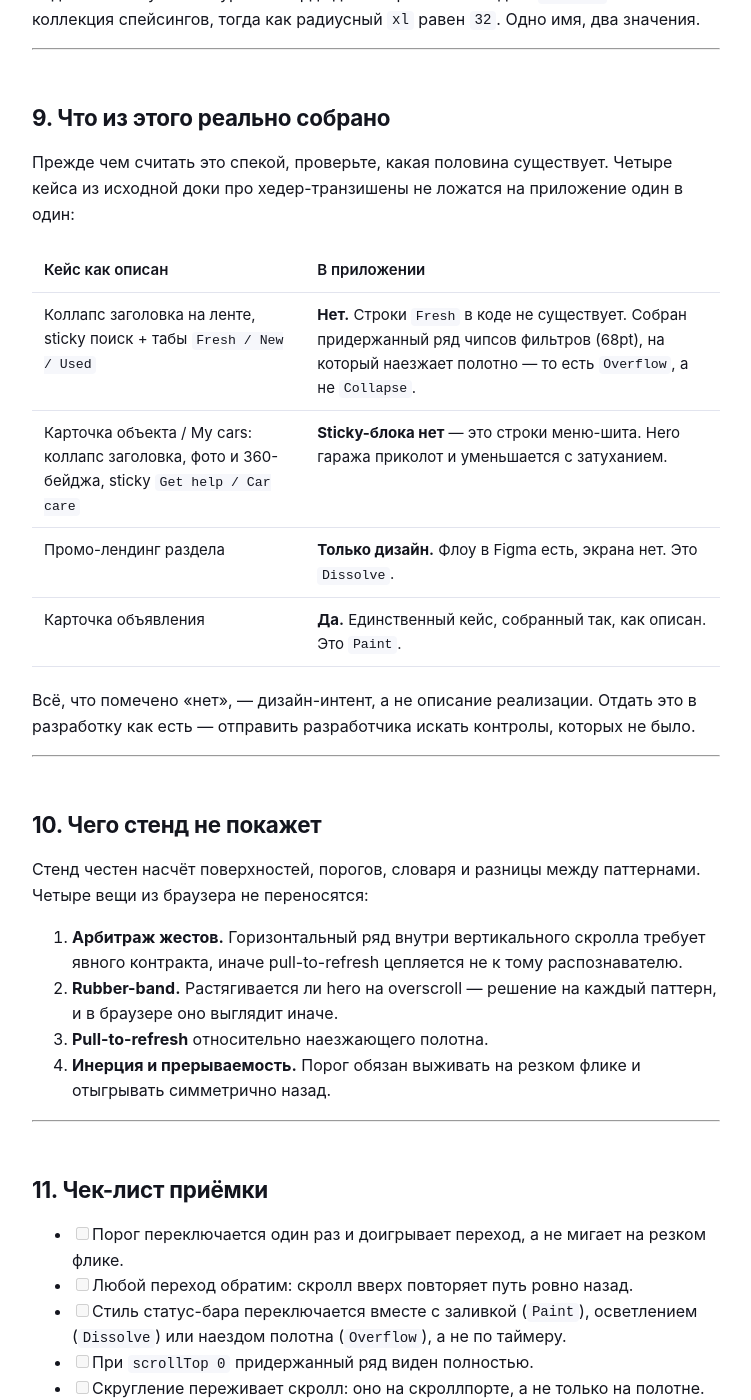
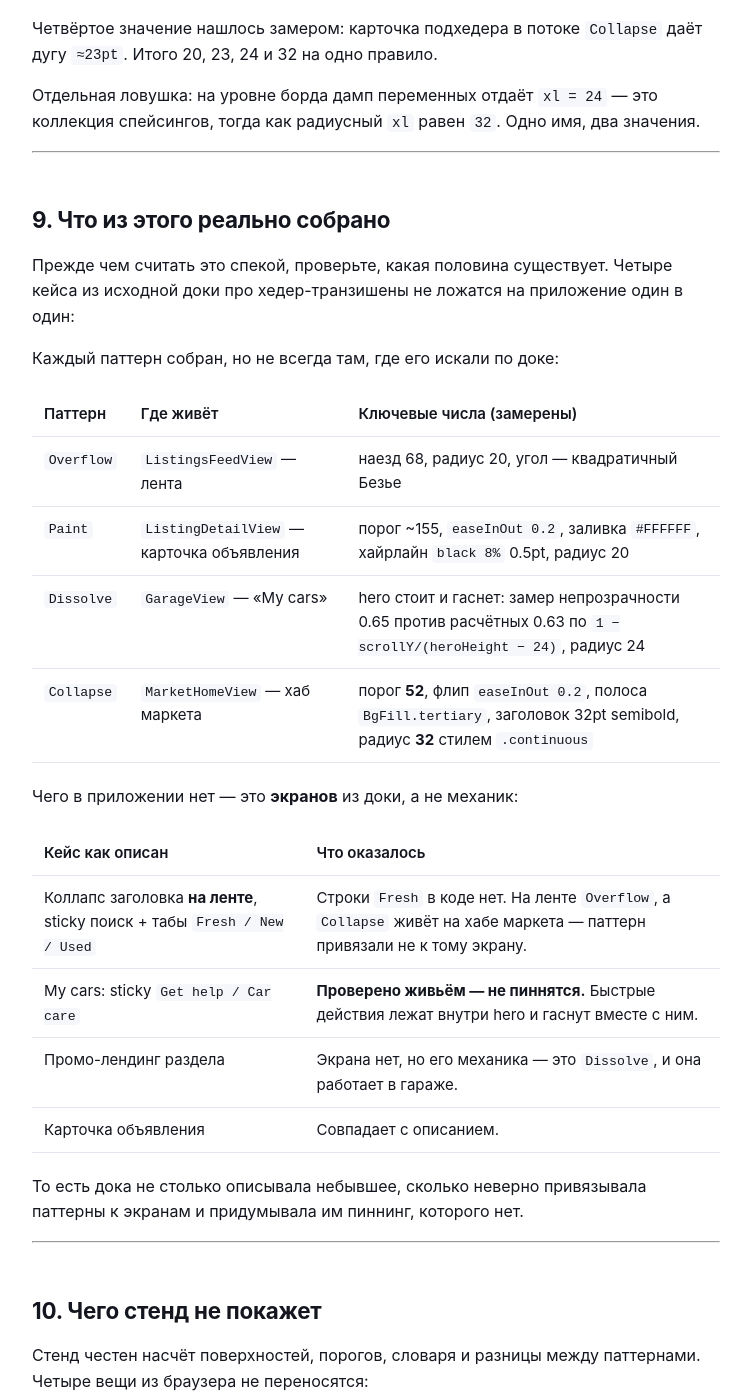
Before and after one commit to tomsvorobovich-qic/mobile-ds-guides, a Jekyll site: the page built from guides/scroll-patterns.md, in a window 1280 px wide and 1400 px high, scrolled down 7526 px. Shown: the whole window, without its empty margins (264-1015 px from the left). Built offline with Jekyll 4.4.1, drawn with Linux system fonts in a browser that asks for light colours; some of the changed text lies outside the part shown.

Commit message:
docs: all four patterns ship — verified in the simulator
Ran the remaining two on device and both claims I had written turned out
wrong. Collapse is built, in MarketHomeView rather than the feed: the
large title leaves and the screen title appears at scrollY > 52 with a
0.2s flip, the band stays tertiary, nothing pins. Dissolve is built too,
in the garage: the hero holds position and fades, and the measured
opacity of 0.65 lands on the 0.63 the formula predicts. Both badges were
wrong and are corrected.

The original doc's error was narrower than "it describes things that
don't exist" — it attached patterns to the wrong screens and invented
pinning. Verified on device: the garage's quick actions do not pin, they
fade out with the hero.

The radius pile also has a different cause than I claimed. The app uses
32 in the market hub, so the token is not ignored — but the three screens
build their corners three different ways, and circle-fitting the hub's
.continuous corner reads 23.5 instead of 32. Part of "20/23/24/32" is one
value measured with the wrong curve model, not four values.

Co-Authored-By: Claude Opus 5 <noreply@anthropic.com>

````diff
--- a/guides/scroll-patterns.md
+++ b/guides/scroll-patterns.md
@@ -26,7 +26,8 @@ title: Хедер и поверхности
 | **Collapse** | ничего, полоса не менялась | есть | порог для заголовка в навбаре |
 
 
-`Collapse` описан в исходной доке, но в приложении не собран — см. раздел 9.
+Все четыре собраны в приложении — см. раздел 9. Проверено прогоном в симуляторе,
+а не чтением кода.
 
 Эти четыре слова — единственные имена паттернов. Ими называем фреймы и варианты
 в Figma, классы и константы в коде, разделы здесь. Имя описывает механику, а не
@@ -92,7 +93,9 @@ isScrolled = (scrollY - 130) / 50 > 0.5      // порог ~155
 progress = clamp(scrollY / heroTravel, 0, 1)   // hero.opacity = 1 - progress
 ```
 
-- Hero — слой вне скроллящегося контейнера, он не двигается.
+- Hero — слой вне скроллящегося контейнера, он не двигается. В гараже это
+  сделано иначе с тем же результатом: hero лежит в скролле на `zIndex(0)` и
+  гасит скролл собственным смещением (`carScrollOffsetY = 1`).
 - Скругление есть: и на скроллпорте, и на полотне.
 - Заголовок и чернила хрома переключаются на середине осветления, иначе светлые
   глифы окажутся на светлом.
@@ -109,8 +112,9 @@ progress = clamp(scrollY / heroTravel, 0, 1)   // hero.opacity = 1 - progress
 управления, полотно контента и зазор между ними едут вместе со всем остальным.
 Это единственный паттерн, где скролл не делает вообще ничего особенного.
 
-- Порог нужен ровно одному: появлению заголовка в навбаре. Больше ничего в
-  хроме не меняется.
+- Порог нужен ровно одному: появлению заголовка в навбаре. В приложении это
+  `scrollY > 52` с флипом `easeInOut 0.2` — тот же приём, что в `Paint`, только
+  порог другой и меняется не заливка, а текст.
 - Карточка блока управления скруглена **со всех четырёх сторон** — вокруг неё
   со всех сторон виден фон страницы.
 - Между карточкой и полотном контента — **зазор 24pt** с фоном страницы, и он
@@ -277,15 +281,26 @@ iOS-continuous. Figma при смягчении 0 рисует дугу — зн
 Прежде чем считать это спекой, проверьте, какая половина существует. Четыре кейса
 из исходной доки про хедер-транзишены не ложатся на приложение один в один:
 
-| Кейс как описан | В приложении |
+Каждый паттерн собран, но не всегда там, где его искали по доке:
+
+| Паттерн | Где живёт | Ключевые числа (замерены) |
+|---|---|---|
+| `Overflow` | `ListingsFeedView` — лента | наезд 68, радиус 20, угол — квадратичный Безье |
+| `Paint` | `ListingDetailView` — карточка объявления | порог ~155, `easeInOut 0.2`, заливка `#FFFFFF`, хайрлайн `black 8%` 0.5pt, радиус 20 |
+| `Dissolve` | `GarageView` — «My cars» | hero стоит и гаснет: замер непрозрачности 0.65 против расчётных 0.63 по `1 − scrollY/(heroHeight − 24)`, радиус 24 |
+| `Collapse` | `MarketHomeView` — хаб маркета | порог **52**, флип `easeInOut 0.2`, полоса `BgFill.tertiary`, заголовок 32pt semibold, радиус **32** стилем `.continuous` |
+
+Чего в приложении нет — это **экранов** из доки, а не механик:
+
+| Кейс как описан | Что оказалось |
 |---|---|
-| Коллапс заголовка на ленте, sticky поиск + табы `Fresh / New / Used` | **Нет.** Строки `Fresh` в коде не существует. Собран придержанный ряд чипсов фильтров (68pt), на который наезжает полотно — то есть `Overflow`, а не `Collapse`. |
-| Карточка объекта / My cars: коллапс заголовка, фото и 360-бейджа, sticky `Get help / Car care` | **Sticky-блока нет** — это строки меню-шита. Hero гаража приколот и уменьшается с затуханием. |
-| Промо-лендинг раздела | **Только дизайн.** Флоу в Figma есть, экрана нет. Это `Dissolve`. |
-| Карточка объявления | **Да.** Единственный кейс, собранный так, как описан. Это `Paint`. |
+| Коллапс заголовка **на ленте**, sticky поиск + табы `Fresh / New / Used` | Строки `Fresh` в коде нет. На ленте `Overflow`, а `Collapse` живёт на хабе маркета — паттерн привязали не к тому экрану. |
+| My cars: sticky `Get help / Car care` | **Проверено живьём — не пиннятся.** Быстрые действия лежат внутри hero и гаснут вместе с ним. |
+| Промо-лендинг раздела | Экрана нет, но его механика — это `Dissolve`, и она работает в гараже. |
+| Карточка объявления | Совпадает с описанием. |
 
-Всё, что помечено «нет», — дизайн-интент, а не описание реализации. Отдать это в
-разработку как есть — отправить разработчика искать контролы, которых не было.
+То есть дока не столько описывала небывшее, сколько неверно привязывала паттерны
+к экранам и придумывала им пиннинг, которого нет.
 
 ---
 
````
Also changed, not shown: stands/scroll-patterns.html (+9 -8 lines).
